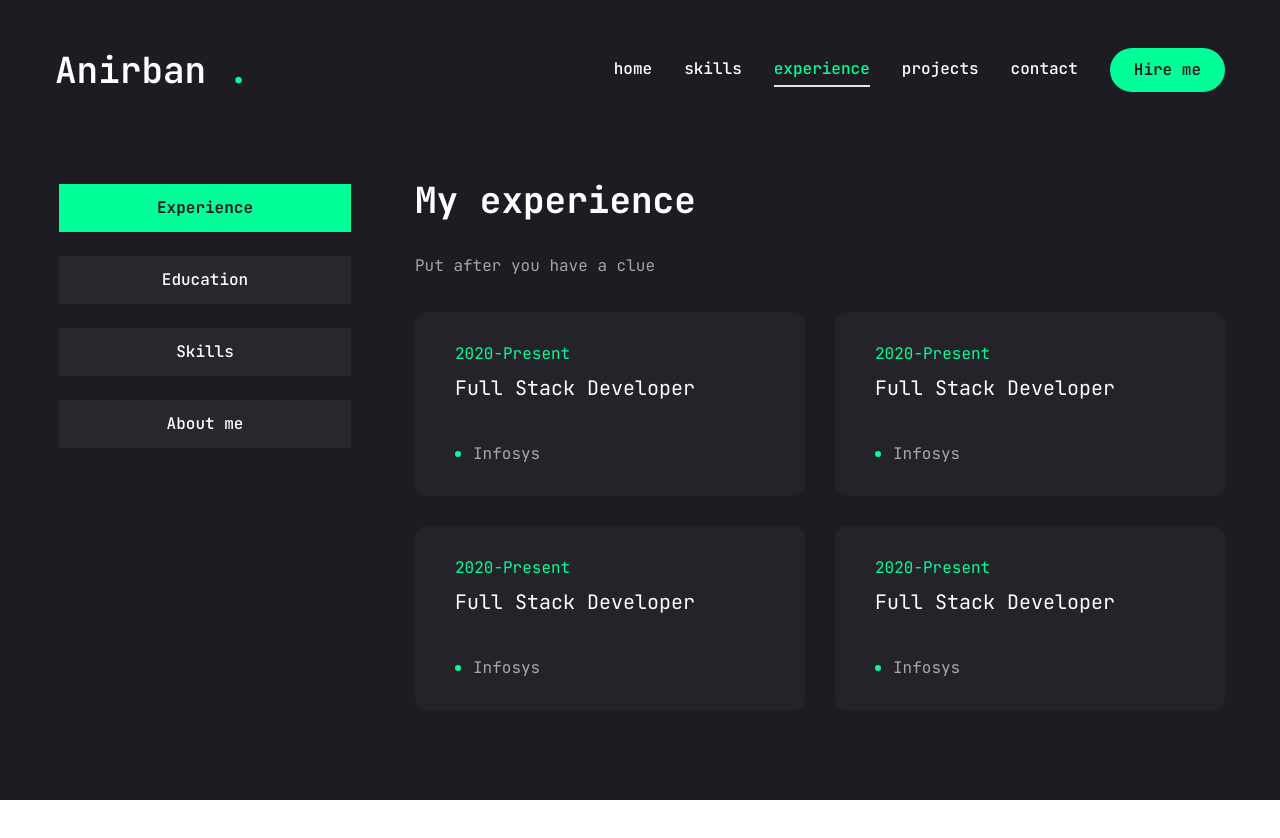
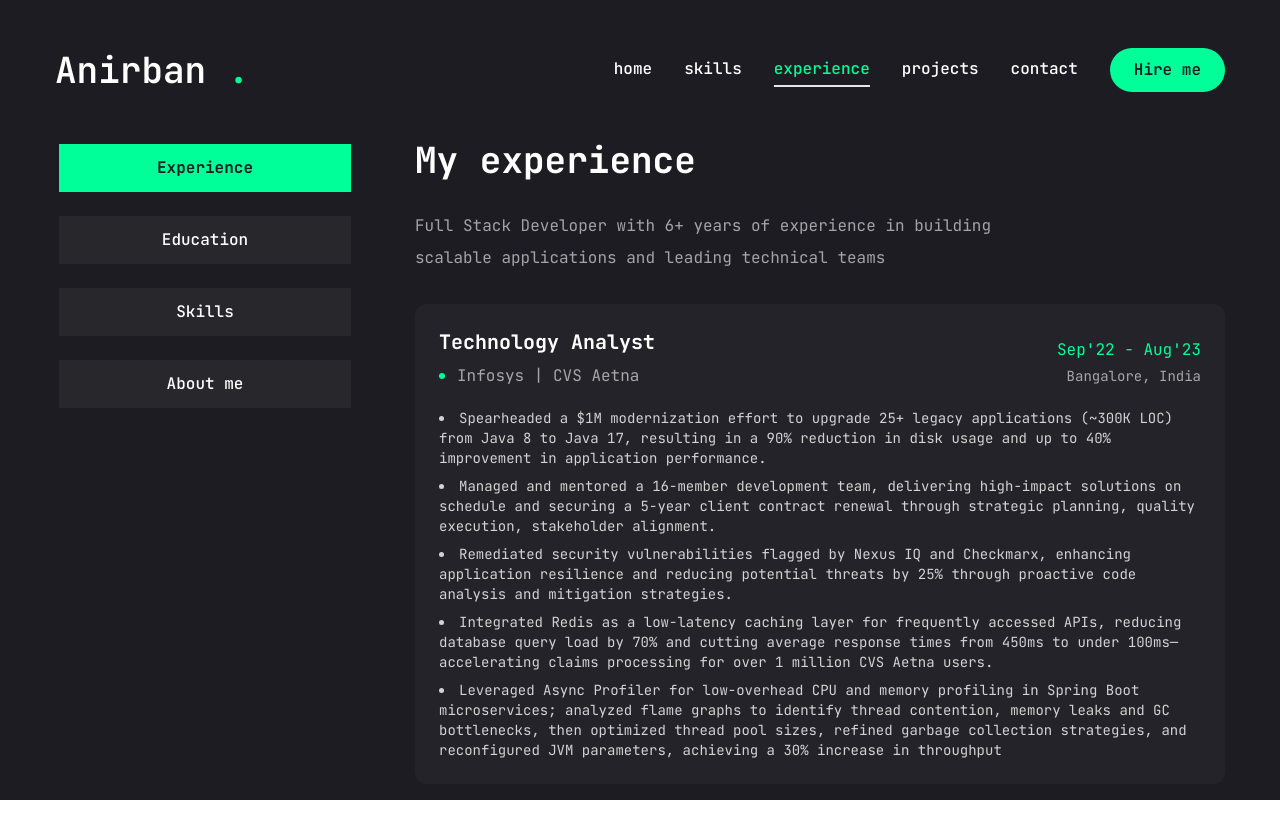
Before and after one commit to AnirbanDey-9497/anirban-portfolio, a Next.js app: page /resume in a window 1280 px wide. Shown: the top 838 px of the page. Before the commit the page ends 800 px from the top, so only its background shows below. Built offline with nearby package versions, Linux system fonts and the light colour scheme.

Commit message:
Updated my experience to include projects

```diff
--- a/app/resume/page.jsx
+++ b/app/resume/page.jsx
@@ -2,19 +2,20 @@
 
 import {FaHtml5, FaCss3, FaJs, FaReact, FaFigma, FaNodeJs} from 'react-icons/fa';
 import {SiTailwindcss, SiNextdotjs} from "react-icons/si";
+import { useRouter } from 'next/navigation';
 
 //Add details about yourself here
 const about={
     title:"About me",
-    description:"Yeah write about yourself",
+    description:"Full Stack Developer with 6+ years of experience in building scalable applications and leading technical teams. Currently pursuing Master's in Software Engineering at University of Maryland.",
     info: [
         {
             fieldName: "Name",
             fieldValue: "Anirban Dey"
         },
         {
-            fieldName: "Name",
-            fieldValue: "Anirban Dey"
+            fieldName: "Email",
+            fieldValue: "anirbandey9497@gmail.com"
         },
         {
             fieldName: "Phone",
@@ -25,12 +26,12 @@ const about={
             fieldValue: "6+ years"
         },
         {
-            fieldName: "Name",
-            fieldValue: "Anirban Dey"
+            fieldName: "LinkedIn",
+            fieldValue: "linkedin.com/in/anirbandey9497"
         },
         {
-            fieldName: "Name",
-            fieldValue: "Anirban Dey"
+            fieldName: "GitHub",
+            fieldValue: "github.com/AnirbanDey-9497"
         },
     ]
 };
@@ -38,86 +39,142 @@ const about={
 const  experience = {
     icon: "/assets/resume/badge.svg",
     title: "My experience",
-    description: " Put after you have a clue",
+    description: "Full Stack Developer with 6+ years of experience in building scalable applications and leading technical teams",
     items:[
         {
-            company: "Infosys",
-            position: "Full Stack Developer",
-            duration:"2020-Present",
+            company: "Infosys | CVS Aetna",
+            position: "Technology Analyst",
+            duration:"Sep'22 - Aug'23",
+            location: "Bangalore, India",
+            description: [
+                "Spearheaded a $1M modernization effort to upgrade 25+ legacy applications (~300K LOC) from Java 8 to Java 17, resulting in a 90% reduction in disk usage and up to 40% improvement in application performance.",
+                "Managed and mentored a 16-member development team, delivering high-impact solutions on schedule and securing a 5-year client contract renewal through strategic planning, quality execution, stakeholder alignment.",
+                "Remediated security vulnerabilities flagged by Nexus IQ and Checkmarx, enhancing application resilience and reducing potential threats by 25% through proactive code analysis and mitigation strategies.",
+                "Integrated Redis as a low-latency caching layer for frequently accessed APIs, reducing database query load by 70% and cutting average response times from 450ms to under 100ms—accelerating claims processing for over 1 million CVS Aetna users.",
+                "Leveraged Async Profiler for low-overhead CPU and memory profiling in Spring Boot microservices; analyzed flame graphs to identify thread contention, memory leaks and GC bottlenecks, then optimized thread pool sizes, refined garbage collection strategies, and reconfigured JVM parameters, achieving a 30% increase in throughput"
+            ]
         },
         {
-            company: "Infosys",
-            position: "Full Stack Developer",
-            duration:"2020-Present",
+            company: "Infosys | CVS Aetna",
+            position: "Senior Systems Engineer",
+            duration:"Feb'21 - Sep'22",
+            location: "Bangalore, India",
+            description: [
+                "Optimized and stabilized 10+ Java/J2EE applications in a high-traffic production environment, reducing system crashes by 40% and ensuring uninterrupted service for over 1 million active users.",
+                "Engineered scalable WebRTC infrastructure supporting 10,000+ real-time peer sessions with <200ms latency, integrating custom STUN/TURN servers, SFU-based media routing, and adaptive bitrate control for network efficiency.",
+                "Engineered OpenShift pods and containers for high-availability Java applications, implementing health checks, auto-scaling, & resource quotas to ensure optimal performance & fault tolerance in secure production environments.",
+                "Configured Splunk and AppDynamics dashboards for real-time monitoring & cutting issue resolution time in half."
+            ]
         },
         {
-            company: "Infosys",
-            position: "Full Stack Developer",
-            duration:"2020-Present",
+            company: "Infosys | CVS Aetna",
+            position: "Systems Engineer",
+            duration:"Nov'19 - Feb'21",
+            location: "Bangalore, India",
+            description: [
+                "Conducted comprehensive unit testing of applications using JUnit and Mockito, ensuring robustness & reliability of critical features through rigorous test case design & execution, leading to 30% decrease in post-release defects.",
+                "Resolved batch job failures & optimized scheduling logic, cutting downtime by 40% & boosting system availability.",
+                "Automated Jenkins CI/CD pipelines cutting deployment errors and manual work while accelerating release cycles."
+            ]
         },
         {
-            company: "Infosys",
+            company: "Rekord - AI Driven Screen Recording & Video Sharing Platform",
             position: "Full Stack Developer",
-            duration:"2020-Present",
+            duration:"2025",
+            location: "College Park, MD",
+            description: [
+                "Built a cross-platform desktop app using Electron, React, and Vite, featuring a multi-window architecture (main, studio, webcam) and 1080p/60fps capture with real-time preview via IPC Renderer.",
+                "Designed and deployed a scalable backend pipeline using Express.js, AWS S3, and CloudFront, supporting 1,000+ concurrent 1080p streams with sub-100ms video processing latency via WebSocket communication.",
+                "Integrated AI features using OpenAI Whisper API for transcription and Q&A, reducing manual content processing time by 80% and enabling searchable video playback.",
+                "Achieved 99.9% uptime through global CDN distribution via CloudFront and real-time streaming infrastructure."
+            ]
         },
+        {
+            company: "MediSync Healthcare System",
+            position: "Backend Developer",
+            duration:"2025",
+            location: "College Park, MD",
+            description: [
+                "Built scalable Spring Boot microservices for 10,000+ concurrent users by designing a gRPC+Kafka communication layer with API Gateway for routing, authentication, and rate limiting—cutting response times by 40% and messaging latency by 60% through asynchronous, fault-tolerant orchestration.",
+                "Deployed containerized workloads to AWS ECS with MSK, RDS, and CloudWatch, cutting deployment time by 75% and reducing infrastructure costs by 30% through efficient resource provisioning."
+            ]
+        }
     ],
-
 };
 
 const education = {
     icon : "/assets/resume/cap.svg",
     title: "My education",
-    description: "Put after you have a clue",
+    description: "Pursuing advanced education in Software Engineering",
     items: [
         {
-            institution: "University Of Maryland, College Park",
-            degree: "Master Of Engineering",
+            institution: "University of Maryland, College Park",
+            degree: "Master of Engineering, Software Engineering",
             duration: "2023-2025",
-        },
-        {
-            institution: "University Of Maryland, College Park",
-            degree: "Master Of Engineering",
-            duration: "2023-2025",
-        },
+        }
     ],
 };
 
 const skills= {
     title: "My skills",
-    description: "Put when you have a clue",
+    description: "A comprehensive set of technologies and tools used in modern software engineering.",
     skillList: [
-        {
-            icon: <FaHtml5 />,
-            name: "html 5"
-        },
-        {
-            icon: <FaCss3 />,
-            name: "css 3",
-        },
-        {
-            icon: <FaJs />,
-            name: "Javascript",
-        },
-        {
-            icon: <FaReact />,
-            name: "React.Js",
-        },
-        {
-            icon: <SiNextdotjs />,
-            name: "Next.Js",
-        },
-        {
-            icon: <SiTailwindcss />,
-            name: "tailWind.css",
-        },
-        {
-            icon: <FaNodeJs />,
-            name: "Node.js",
-        },
-        {
-            icon: <FaFigma />,
-            name: "figma",
-        },
+        // Languages
+        { icon: <FaJs />, name: "JavaScript" },
+        { icon: <FaHtml5 />, name: "HTML" },
+        { icon: <FaCss3 />, name: "CSS" },
+        { icon: <FaNodeJs />, name: "Java" }, // No Java icon in react-icons/fa
+        { icon: <FaJs />, name: "TypeScript" },
+        { icon: <FaJs />, name: "SQL" },
+        // Frameworks & Libraries
+        { icon: <FaReact />, name: "ReactJS" },
+        { icon: <SiNextdotjs />, name: "Next.js" },
+        { icon: <FaNodeJs />, name: "Node.js" },
+        { icon: <FaNodeJs />, name: "Express.js" },
+        { icon: <FaNodeJs />, name: "Electron" },
+        { icon: <SiTailwindcss />, name: "TailwindCSS" },
+        { icon: <FaNodeJs />, name: "Spring Boot" },
+        { icon: <FaNodeJs />, name: "Hibernate" },
+        { icon: <FaNodeJs />, name: "JUnit" },
+        { icon: <FaNodeJs />, name: "Mockito" },
+        { icon: <FaNodeJs />, name: "Socket.IO" },
+        // Databases
+        { icon: <FaNodeJs />, name: "Oracle 19c" },
+        { icon: <FaNodeJs />, name: "PostgreSQL" },
+        { icon: <FaNodeJs />, name: "IBM DB2" },
+        { icon: <FaNodeJs />, name: "Microsoft SQL Server" },
+        { icon: <FaNodeJs />, name: "MySQL" },
+        { icon: <FaNodeJs />, name: "MongoDB" },
+        { icon: <FaNodeJs />, name: "Neon" },
+        { icon: <FaNodeJs />, name: "Supabase" },
+        { icon: <FaNodeJs />, name: "MariaDB" },
+        // Tools
+        { icon: <FaNodeJs />, name: "RHEL" },
+        { icon: <FaNodeJs />, name: "Vite" },
+        { icon: <FaNodeJs />, name: "Jenkins" },
+        { icon: <FaNodeJs />, name: "Kafka" },
+        { icon: <FaNodeJs />, name: "Redis" },
+        { icon: <FaNodeJs />, name: "AppDynamics" },
+        { icon: <FaNodeJs />, name: "Nexus IQ" },
+        { icon: <FaNodeJs />, name: "Checkmarx" },
+        { icon: <FaNodeJs />, name: "Splunk" },
+        { icon: <FaNodeJs />, name: "Kubernetes (Openshift)" },
+        { icon: <FaNodeJs />, name: "Docker" },
+        { icon: <FaNodeJs />, name: "Red Hat Quay" },
+        { icon: <FaNodeJs />, name: "ServiceNow" },
+        { icon: <FaNodeJs />, name: "Vercel" },
+        { icon: <FaNodeJs />, name: "IBM API Connect" },
+        { icon: <FaNodeJs />, name: "IBM DataPower" },
+        { icon: <FaNodeJs />, name: "Stripe" },
+        { icon: <FaNodeJs />, name: "Clerk" },
+        { icon: <FaNodeJs />, name: "Async Profiler" },
+        { icon: <FaNodeJs />, name: "Nodemailer" },
+        { icon: <FaNodeJs />, name: "Prisma" },
+        { icon: <FaNodeJs />, name: "Zod" },
+        // Cloud & Infra
+        { icon: <FaNodeJs />, name: "AWS (ECS, MSK, RDS, CloudWatch, CloudFront, S3, Lambda)" },
+        { icon: <FaNodeJs />, name: "WebSphere Application Server" },
+        { icon: <FaNodeJs />, name: "Tomcat" },
     ],
 };
 
@@ -127,6 +184,7 @@ import {ScrollArea} from "@/components/ui/scroll-area";
 import {motion} from "framer-motion";
 
 const Resume = () => {
+    const router = useRouter();
     return (
         <motion.div initial={{opacity:0}} animate={{opacity:1,transition:{delay:2.4,duration:0.4,ease:"easeIn"},}}
         className="min-h-[80vh] flex items-center justify-center py-12 xl:py-0"
@@ -139,7 +197,7 @@ const Resume = () => {
                     <TabsList className="flex flex-col w-full max-w-[300px] mx-auto xl:mx-0 gap-6">
                         <TabsTrigger value="experience">Experience</TabsTrigger>
                         <TabsTrigger value="education">Education</TabsTrigger>
-                        <TabsTrigger value="skills">Skills</TabsTrigger>
+                        <TabsTrigger value="skills" onClick={() => router.push('/services')}>Skills</TabsTrigger>
                         <TabsTrigger value="about">About me</TabsTrigger>
                     </TabsList>
 
@@ -150,17 +208,30 @@ const Resume = () => {
                             <div className="flex flex-col gap-[30px] text-center xl:text-left">
                                 <h3 className="text-4xl font-bold">{experience.title}</h3>
                                 <p className="max-w-[600px] text-white/60 mx-auto xl:mx-0">{experience.description}</p>
-                                <ScrollArea className="h-[400px]">
-                                    <ul className="grid grid-cols-1 lg:grid-cols-2 gap-[30px]">
+                                <ScrollArea className="h-[600px]">
+                                    <ul className="grid grid-cols-1 gap-[30px]">
                                         {experience.items.map((item, index) => {
                                             return (
-                                            <li key={index} className="bg-[#232329] h-[184px] py-6 px-10 rounded-xl flex flex-col justify-center items-center lg:items-start gap-1">
-                                                <span className="text-accent">{item.duration}</span>
-                                                <h3 className="text-xl max-w-[260px] min-h-[60px] text-center lg:text-left">{item.position}</h3>
-                                                <div className="flex items-center gap-3">
-                                                    {/*dot*/}
-                                                    <span className="w-[6px] h-[6px] rounded-full bg-accent"></span>
-                                                    <p className="text-white/60">{item.company}</p>
+                                            <li key={index} className="bg-[#232329] p-6 rounded-xl">
+                                                <div className="flex flex-col gap-4">
+                                                    <div className="flex flex-col lg:flex-row lg:items-center justify-between gap-2">
+                                                        <div>
+                                                            <h3 className="text-xl font-bold">{item.position}</h3>
+                                                            <div className="flex items-center gap-3 mt-1">
+                                                                <span className="w-[6px] h-[6px] rounded-full bg-accent"></span>
+                                                                <p className="text-white/60">{item.company}</p>
+                                                            </div>
+                                                        </div>
+                                                        <div className="flex flex-col items-end">
+                                                            <span className="text-accent">{item.duration}</span>
+                                                            <span className="text-white/60 text-sm">{item.location}</span>
+                                                        </div>
+                                                    </div>
+                                                    <ul className="list-disc list-inside space-y-2 text-white/80">
+                                                        {item.description.map((desc, idx) => (
+                                                            <li key={idx} className="text-sm">{desc}</li>
+                                                        ))}
+                                                    </ul>
                                                 </div>
                                             </li>
                                             );
@@ -181,7 +252,7 @@ const Resume = () => {
                                     <ul className="grid grid-cols-1 lg:grid-cols-2 gap-[30px]">
                                         {education.items.map((item, index) => {
                                             return (
-                                                <li key={index} className="bg-[#232329] h-[184px] py-6 px-10 rounded-xl flex flex-col justify-center items-center lg:items-start gap-1">
+                                                <li key={index} className="bg-[#232329] min-h-[184px] py-6 px-10 rounded-xl flex flex-col justify-center items-center lg:items-start gap-1">
                                                     <span className="text-accent">{item.duration}</span>
                                                     <h3 className="text-xl max-w-[260px] min-h-[60px] text-center lg:text-left">{item.degree}</h3>
                                                     <div className="flex items-center gap-3">
@@ -233,12 +304,12 @@ const Resume = () => {
                             <div className="flex flex-col gap-[30px]">
                                 <h3 className="text-4xl font-bold">{about.title}</h3>
                                 <p className="max-w-[600px] text-white/60 mx-auto xl:mx-0">{about.description}</p>
-                                <ul className="grid grid-cols-1 xl:grid-cols-2 gap-y-6 max-w-[620px] mx-auto xl:mx-0">
+                                <ul className="grid grid-cols-1 xl:grid-cols-2 gap-y-8 max-w-[620px] mx-auto xl:mx-0">
                                     {about.info.map((item, index)=>{
                                         return (
                                         <li key={index} className="flex items-center justify-center xl:justify-start gap-4">
                                             <span className="text-white/60">{item.fieldName}</span>
-                                            <span className="text-xl">{item.fieldValue}</span>
+                                            <span className="text-xl break-all">{item.fieldValue}</span>
                                         </li>
                                     );
                                     })}
```
